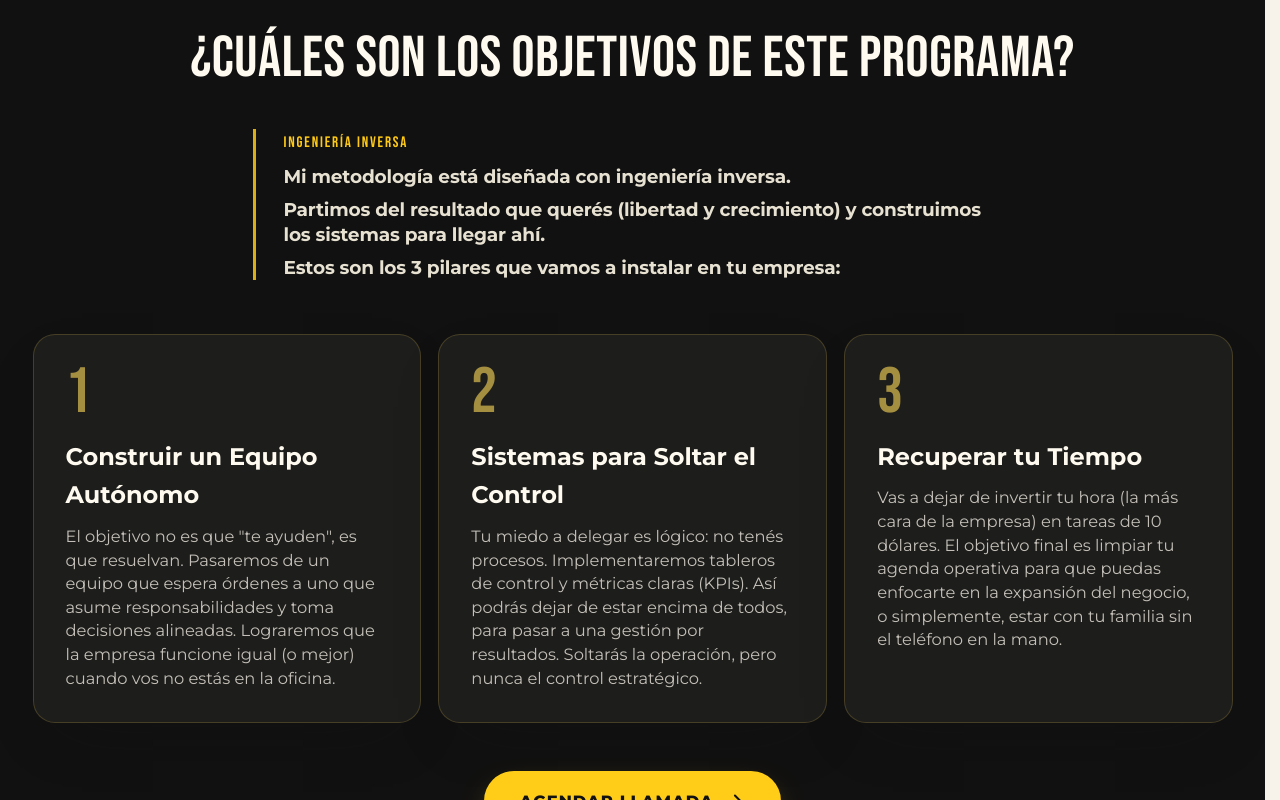
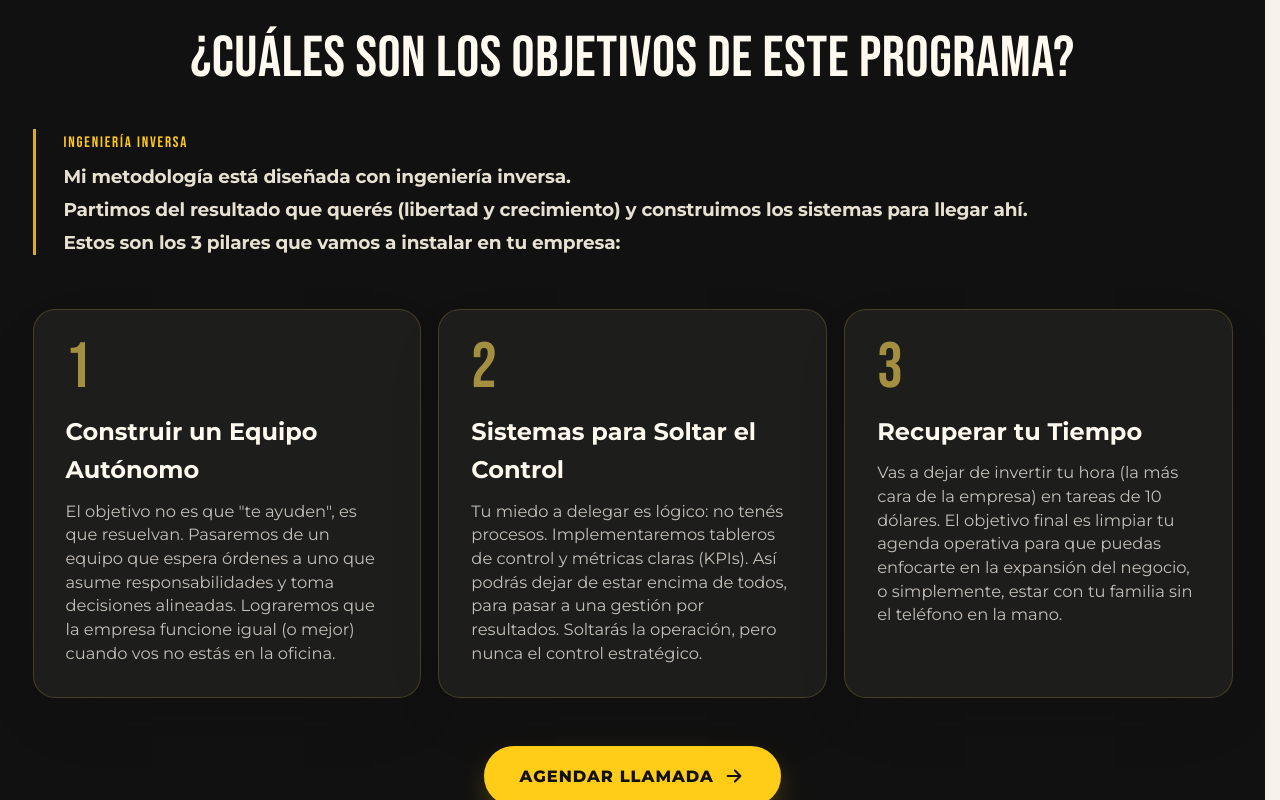
Before and after one commit to pantheramktgroup-cmyk/LauraSanchez, a React (Vite) app: page / in a window 1280 px wide. Shown: the part 4200-5000 px from the top of the page. Built offline with nearby package versions, Linux system fonts and the light colour scheme.

Commit message:
fix: align objectives statement to left on desktop

```diff
--- a/src/styles/global.css
+++ b/src/styles/global.css
@@ -2496,3 +2496,12 @@ section {
     font-weight: 700;
   }
 }
+
+@media (min-width: 901px) {
+  .objectives__statement {
+    width: 100%;
+    max-width: none;
+    margin-left: 0;
+    margin-right: 0;
+  }
+}
```
